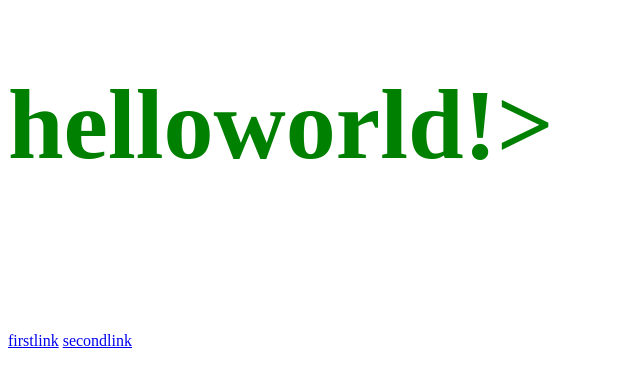
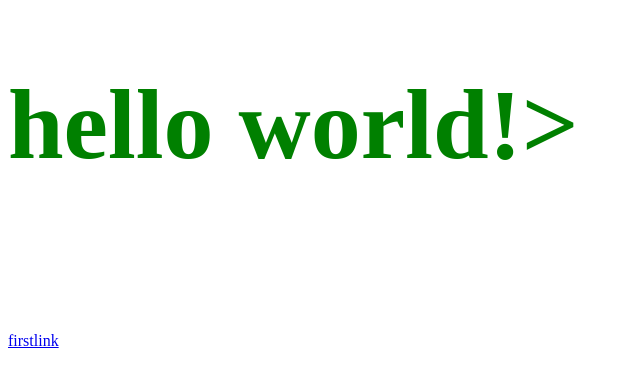
Before and after one commit to kellihunt515/google, a plain HTML site: page index.html in a window 1280 px wide. Shown: the whole page, without its empty margins (0-640 px from the left). Drawn offline with Linux system fonts and the light colour scheme.

Commit message:
secound commit

```diff
--- a/css/main.css
+++ b/css/main.css
@@ -2,9 +2,8 @@ h1 {
     font-size: 100px;
 }
 
-.green{
+.green {
     color:green;
     font-size: 100px;
     margin-bottom: 150px;
-
 }
--- a/index.html
+++ b/index.html
@@ -14,8 +14,8 @@
     </head>
 
     <body>
-        <h1 class="green">helloworld!></h1>
+        <h1 class="green">hello world!></h1>
         <a href="#">firstlink</a>
-        <a href="#">secondlink</a>
+
     </body>
 </html>
```
